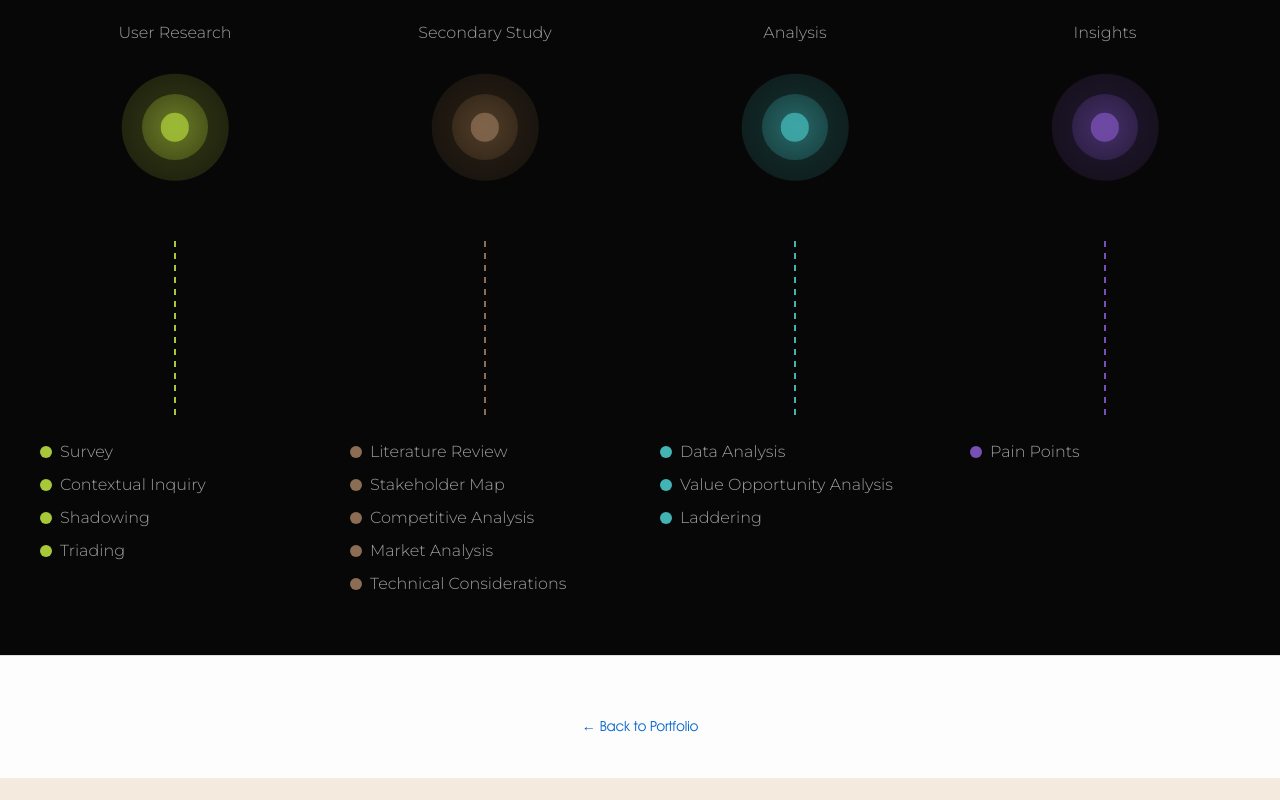
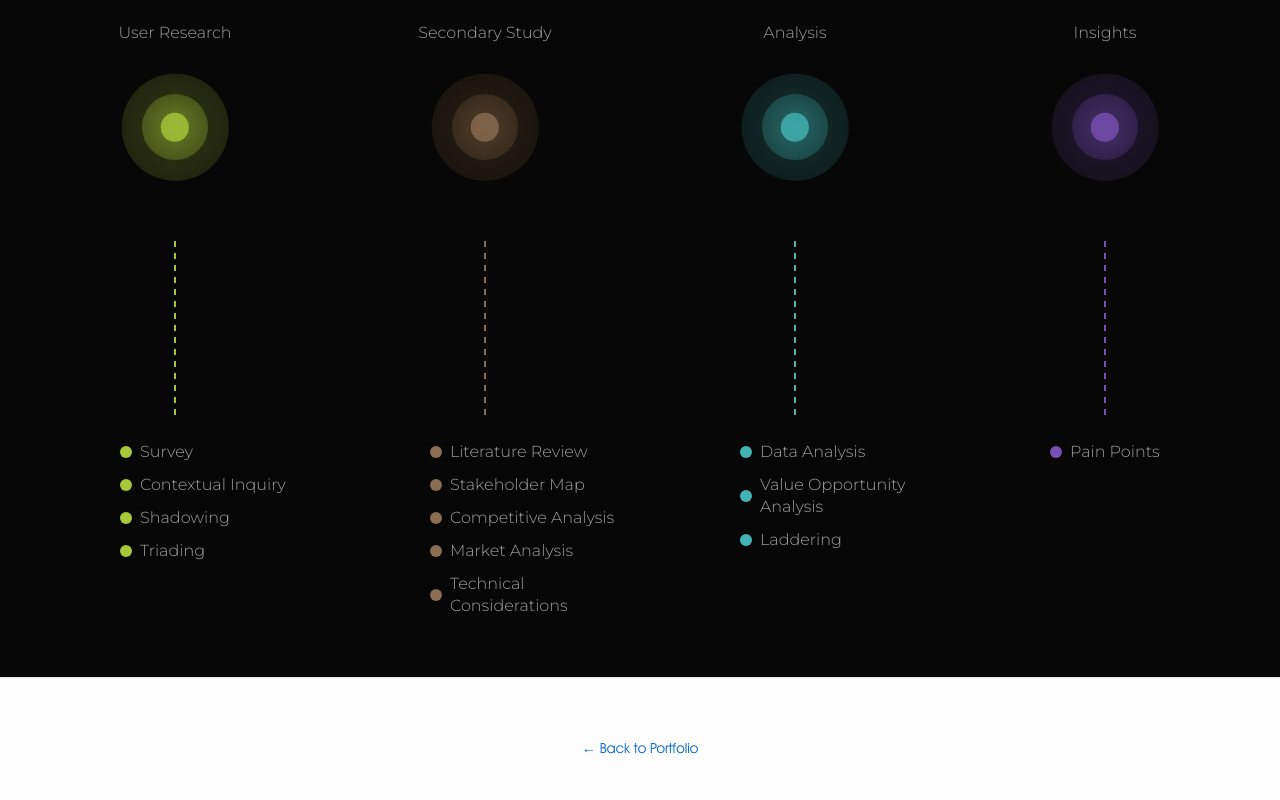
Before and after one commit to SriCherry9/Portfolio-2026, a React (Vite) app: page /case-study/incite in a window 1280 px wide. Shown: the part 4031-4831 px from the top of the page. Before the commit the page ends 4809 px from the top, so only its background shows below. Built offline with nearby package versions, Linux system fonts and the light colour scheme.

Commit message:
Move Section 9 dots right by 80px
- Add margin-left: 80px to .incite-section-9-dot
- Shifts all colored dots 80px to the right
- Maintains dot alignment with text items

Co-Authored-By: Claude Haiku 4.5 <noreply@anthropic.com>

```diff
--- a/src/styles/incite.css
+++ b/src/styles/incite.css
@@ -815,6 +815,7 @@
   border-radius: 50%;
   flex-shrink: 0;
   background: currentColor;
+  margin-left: 80px;
 }
 
 .incite-section-9-stage-green .incite-section-9-dot {
```
